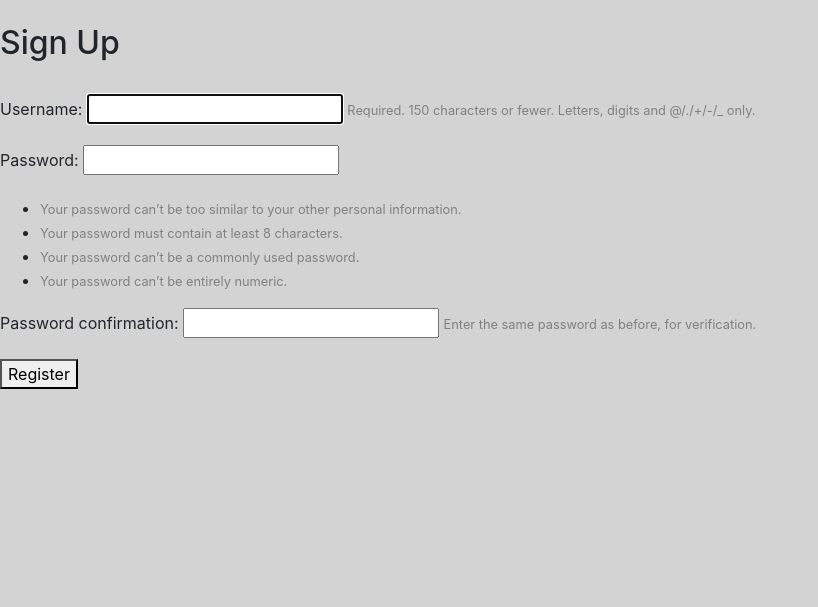
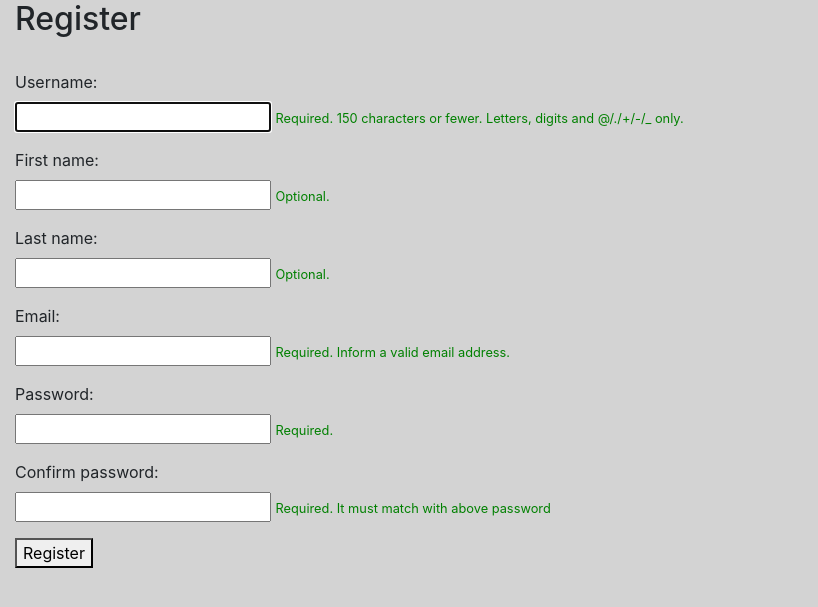
Before and after one commit to Santosh1736/Polls-, a Django app: page /polls/Register/ in a window 1280 px wide. Shown: the part 56-663 px from the top of the page, without its empty margins (0-818 px from the left). Run offline with Django 3.2, Linux system fonts and the light colour scheme; some libraries are stand-ins or nearby versions.

Commit message:
forms.py added

```diff
--- /dev/null
+++ b/polls/forms.py
@@ -0,0 +1,15 @@
+from django import forms
+from django.contrib.auth.forms import UserCreationForm
+from django.contrib.auth.models import User
+
+class RegisterForm(UserCreationForm):
+    first_name= forms.CharField(max_length=30, required=False,help_text='Optional.')
+    last_name= forms.CharField(max_length=30, required=False,help_text='Optional.')
+    email= forms.EmailField(max_length=254, help_text='Required. Inform a valid email address.')
+    password1 = forms.CharField(max_length=30, help_text="Required.",label="Password",widget=forms.PasswordInput)
+    password2 = forms.CharField(max_length=30, help_text="Required. It must match with above password",label='Confirm password', widget=forms.PasswordInput)
+
+
+    class Meta:
+        model = User
+        fields = ('username', 'first_name', 'last_name', 'email', )
--- a/polls/templates/polls/Register.html
+++ b/polls/templates/polls/Register.html
@@ -1,18 +1,18 @@
 {% extends 'polls/layout.html' %}
 {% block content %}
-</br>
-<div>
-  <h2>Sign Up</h2>
+
+<div class="container-fluid">
+  <h2>Register</h2>
  </br>
    <form method="post">
      {% csrf_token %}
      {% for field in form %}
      <p>
-    {{field.label_tag }}
+     {{field.label_tag }}<br>
      {{field}}
      {% if field.help_text %}
 
-    <small style="color: grey">{{field.help_text}}</small>
+     <small style="color: green">{{field.help_text}}</small>
 
      {% endif %}
      {% for error in field.errors %}
@@ -24,7 +24,6 @@
      <button type="submit">Register</button>
 
    </form>
-
 </div>
 
 {% endblock %}
--- a/polls/templates/polls/layout.html
+++ b/polls/templates/polls/layout.html
@@ -21,7 +21,7 @@
     </li>
     {% else %}
     <li class="nav-item ">
-      <a class="nav-link disabled" href="/polls/">Question</a>
+      <a class="nav-link disabled" href="#">Question</a>
     </li>
     {% endif %}
   </ul>
--- a/polls/views.py
+++ b/polls/views.py
@@ -7,7 +7,7 @@ from django.utils import timezone
 from django.contrib.auth import login, authenticate
 from django.contrib.auth.forms import UserCreationForm
 from django.contrib import messages
-
+from polls.forms import RegisterForm
 # Create your views here.
 class IndexView(generic.ListView):
     template_name="polls/index.html"
@@ -51,7 +51,7 @@ def votes(request, question_id):
 
 def Register(request):
     if request.method =="POST":
-        form = UserCreationForm(request.POST)
+        form = RegisterForm(request.POST)
         if form.is_valid():
             form.save()
             username=form.cleaned_data.get("username")
@@ -61,7 +61,7 @@ def Register(request):
             return HttpResponseRedirect(reverse('layout'))
 
     else:
-        form=UserCreationForm()
+        form=RegisterForm()
     return render(request,'polls/Register.html',{'form':form})
 '''
 def login(request):
```
Also changed, not shown: db.sqlite3. Lines whose indentation alone changed are shown as unchanged.
